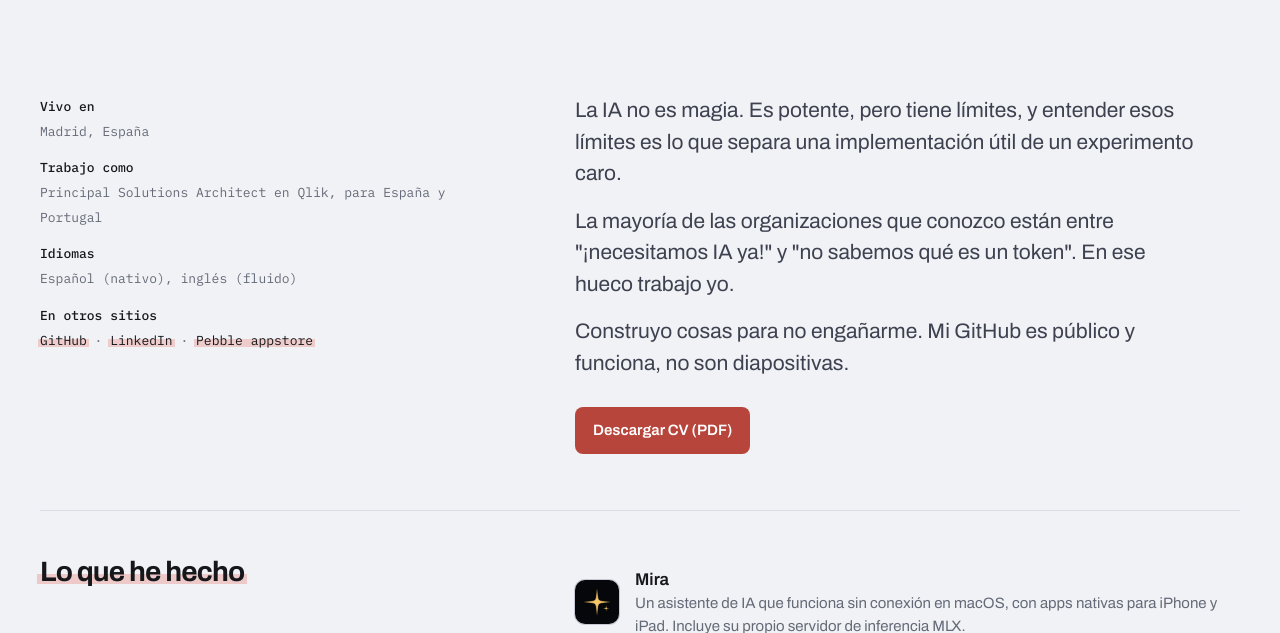
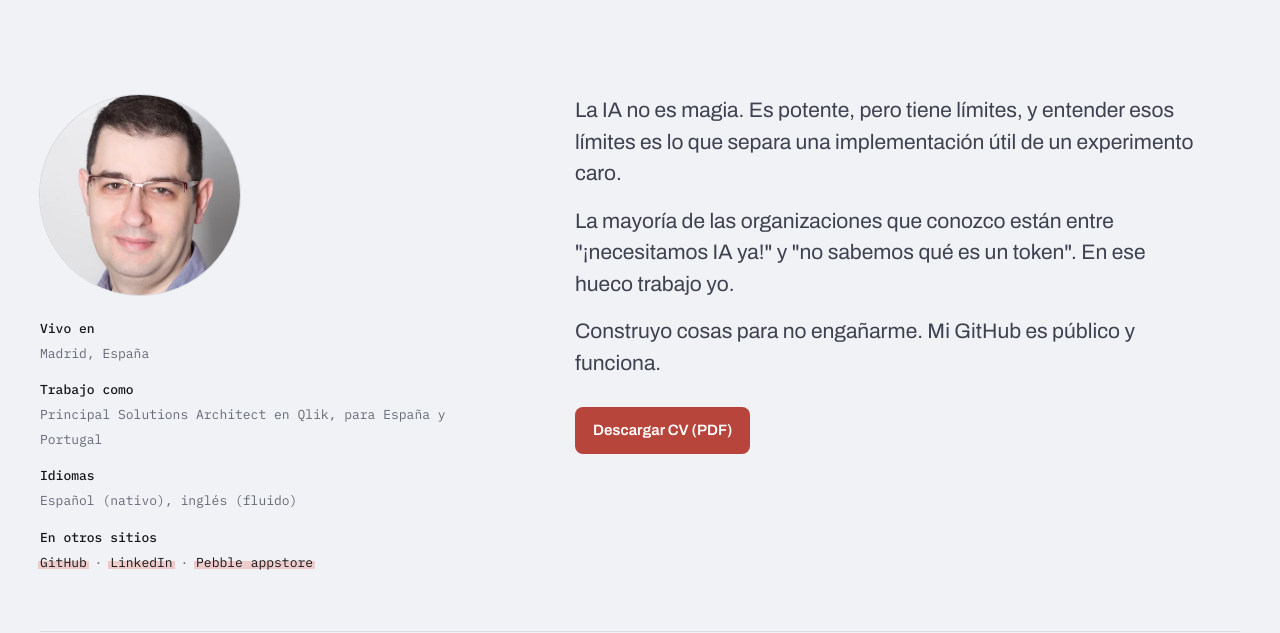
Before and after one commit to mabaeyens/mira-web, a plain HTML site: page es/sobre-mi/index.html in a window 1280 px wide. Shown: the part 467-1100 px from the top of the page. Drawn offline with Linux system fonts and the light colour scheme.

Commit message:
About (EN/ES): portrait on the Spanish page, drop the 'not slideware' clause

```diff
--- a/es/sobre-mi/index.html
+++ b/es/sobre-mi/index.html
@@ -117,6 +117,7 @@
 <div class="wrap page" style="padding-top:34px">
   <div class="intro">
     <div class="meta">
+      <img class="me" src="/assets/miguel.webp" alt="Retrato de Miguel A. Baeyens" width="480" height="480">
       <b>Vivo en</b>Madrid, España
       <b style="margin-top:12px">Trabajo como</b>Principal Solutions Architect en Qlik, para España y Portugal
       <b style="margin-top:12px">Idiomas</b>Español (nativo), inglés (fluido)
@@ -125,7 +126,7 @@
     <div class="lede">
       <p>La IA no es magia. Es potente, pero tiene límites, y entender esos límites es lo que separa una implementación útil de un experimento caro.</p>
       <p>La mayoría de las organizaciones que conozco están entre "¡necesitamos IA ya!" y "no sabemos qué es un token". En ese hueco trabajo yo.</p>
-      <p>Construyo cosas para no engañarme. Mi GitHub es público y funciona, no son diapositivas.</p>
+      <p>Construyo cosas para no engañarme. Mi GitHub es público y funciona.</p>
           <div class="btnrow"><a class="btn" href="/assets/cv/miguel-baeyens-cv-es.pdf">Descargar CV (PDF)</a></div>
     </div>
   </div>
```
Also changed, not shown: about/index.html (+1 -1 lines).
